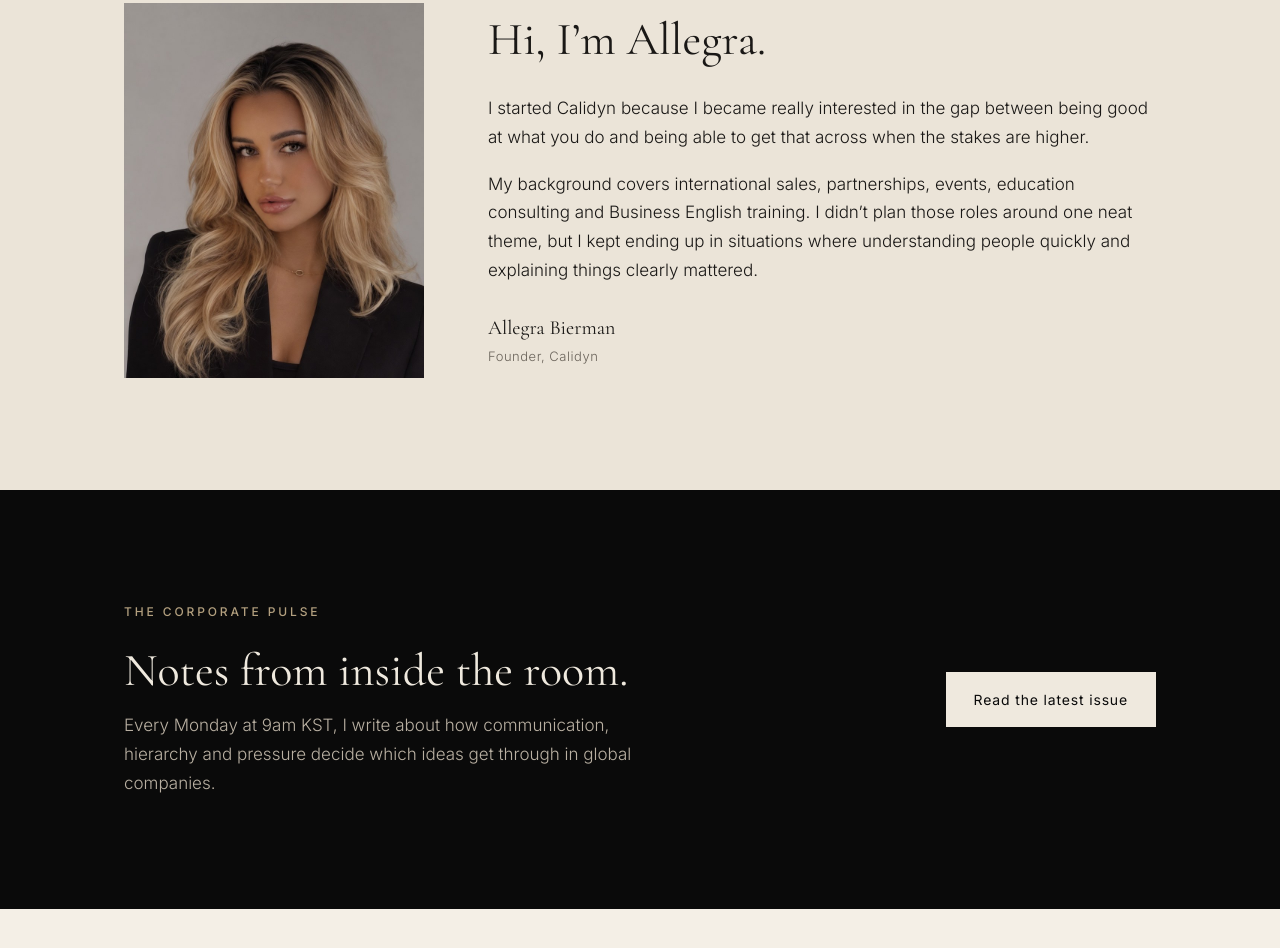
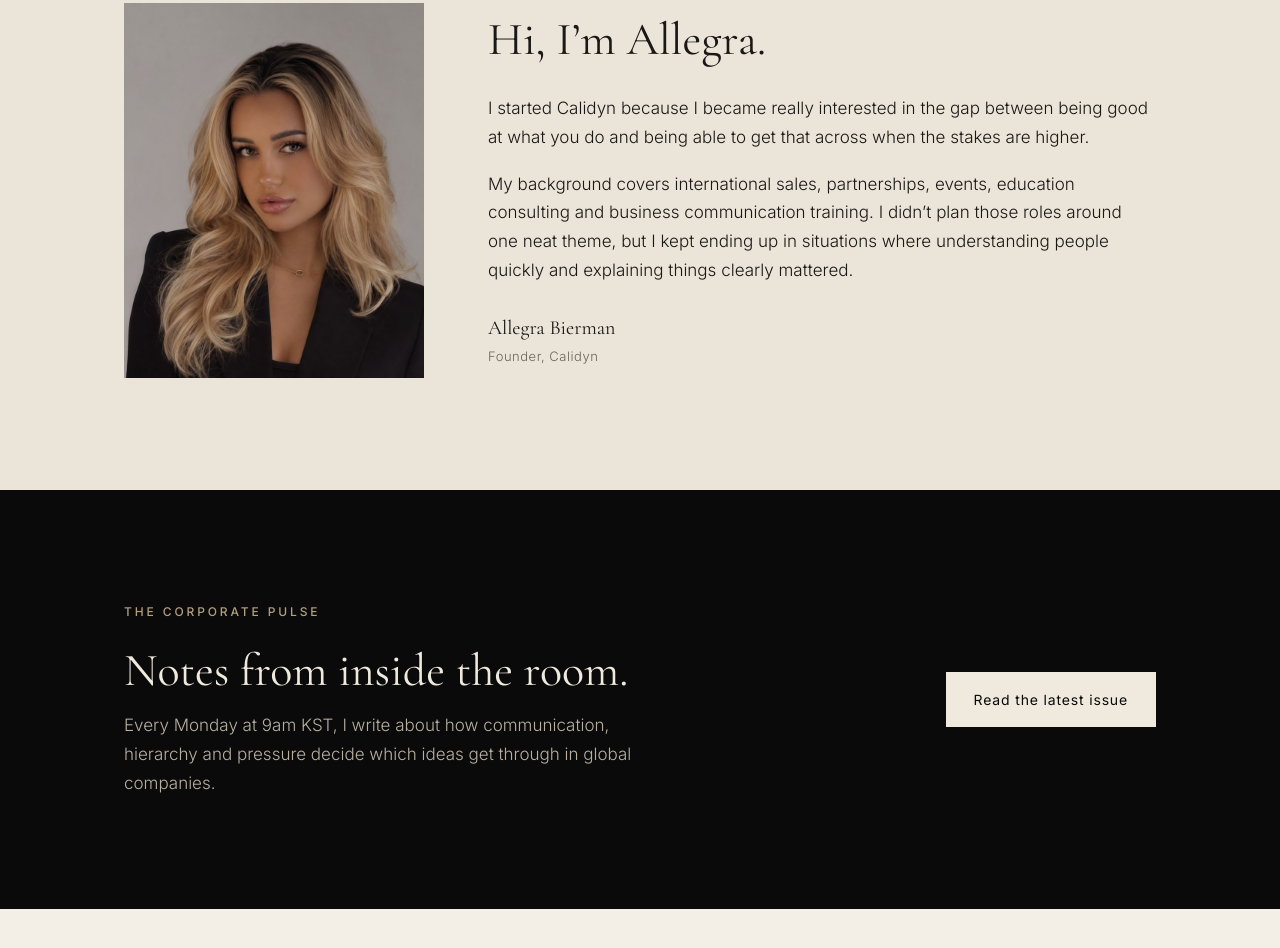
Before and after one commit to allegrabierman/calidyn-website, a plain HTML site: page index.html in a window 1280 px wide. Shown: the part 2768-3716 px from the top of the page. Drawn offline with nearby package versions, Linux system fonts and the light colour scheme.

Commit message:
Bio: business communication training

```diff
--- a/index.html
+++ b/index.html
@@ -195,7 +195,7 @@
       <div>
         <h2>Hi, I’m Allegra.</h2>
         <p>I started Calidyn because I became really interested in the gap between being good at what you do and being able to get that across when the stakes are higher.</p>
-        <p>My background covers international sales, partnerships, events, education consulting and Business English training. I didn’t plan those roles around one neat theme, but I kept ending up in situations where understanding people quickly and explaining things clearly mattered.</p>
+        <p>My background covers international sales, partnerships, events, education consulting and business communication training. I didn’t plan those roles around one neat theme, but I kept ending up in situations where understanding people quickly and explaining things clearly mattered.</p>
         <div class="sig">Allegra Bierman<span>Founder, Calidyn</span></div>
       </div>
     </div>
```
